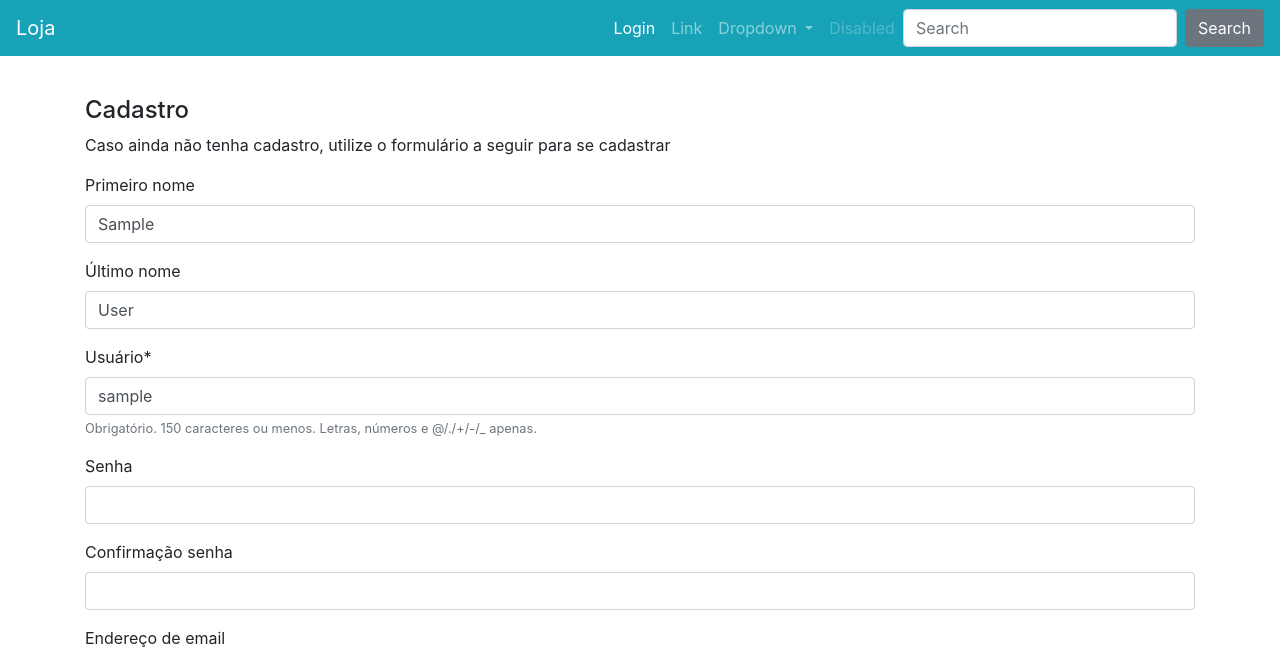
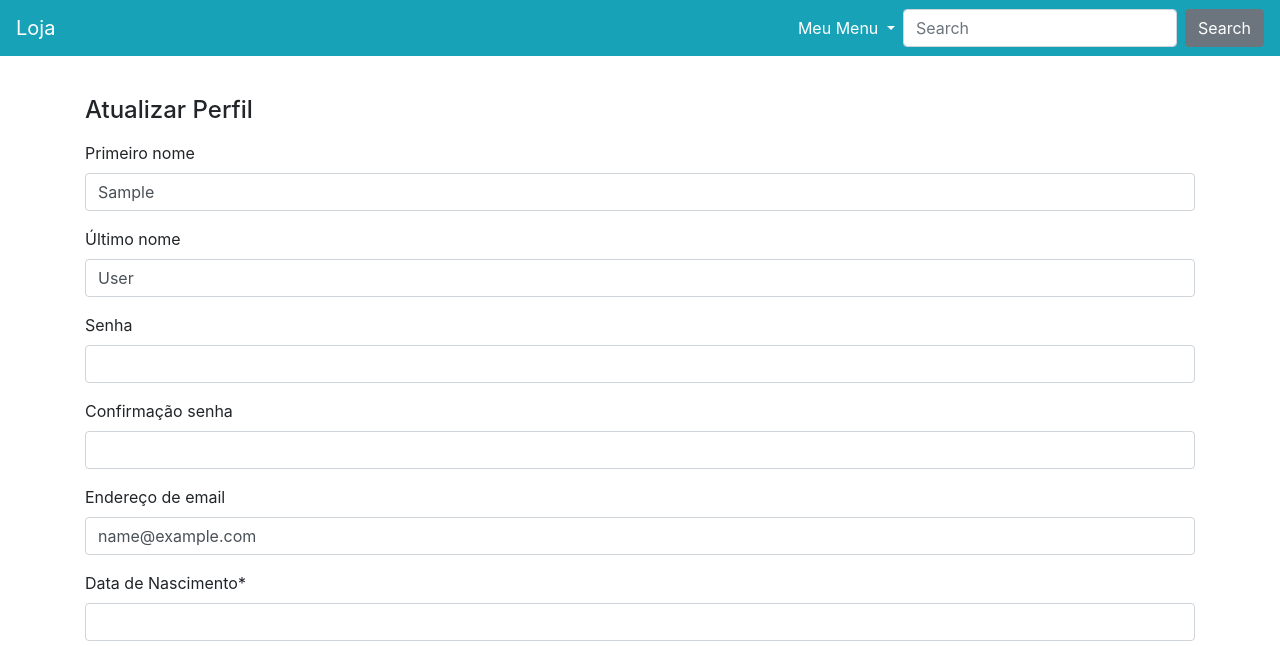
Before and after one commit to silviotmalmeida/projeto-loja-django, a Django app: page /perfil/ in a window 1280 px wide. Shown: the top 647 px of the page. Run offline with Django 4.2, Linux system fonts and the light colour scheme; the visitor is signed in with stand-in values (Sample User, id 1); data that the repository does not hold is empty; some libraries are stand-ins or nearby versions.

Commit message:
Implementacao ate metade da aula 17

```diff
--- a/app/perfil/admin.py
+++ b/app/perfil/admin.py
@@ -8,16 +8,16 @@ from .models import Perfil
 class PerfilAdmin(admin.ModelAdmin):
 
     # definindo as colunas a serem exibidas
-    list_display = ('id', 'id_usuario', 'cpf',)
+    list_display = ('id_usuario', 'cpf',)
 
     # definindo em quais colunas serão colocados links de edição
-    list_display_links = ('id',)
+    list_display_links = ('id_usuario',)
 
     # definindo o limite de registros por página
     list_per_page = 10
 
     # definindo as colunas a serem consideradas no campo de pesquisa
-    search_fields = ('id', 'cpf')
+    search_fields = ('cpf',)
 
     # definindo as colunas liberadas para ediçao na tela de listagem
     list_editable = ()
--- a/app/perfil/forms.py
+++ b/app/perfil/forms.py
@@ -10,13 +10,6 @@ from . import models
 
 # formulário responsável pelo cadastro do perfil de um usuário
 class PerfilForm(forms.ModelForm):
-
-    # customizando o método construtor da classe, adicionando o atributo perfil
-    def __init__(self, perfil=None, *args, **kwargs):
-        super().__init__(*args, **kwargs)
-
-        # atribuindo o user
-        self.perfil = perfil
 
     # customizando o formulário
     class Meta:
@@ -58,7 +51,7 @@ class UserForm(forms.ModelForm):
         # definindo a model
         model = User
         # definindo os campos a serem exibidos
-        fields = ('first_name', 'last_name', 'username', 'password',
+        fields = ('first_name', 'last_name', 'password',
                   'password2', 'email')
 
     # definindo as validações do formulário
@@ -74,20 +67,14 @@ class UserForm(forms.ModelForm):
         validation_error_msgs = {}
 
         # obtendo os dados do formulário
-        username_data = cleaned.get('username')
         email_data = data.get('email')
         password_data = cleaned.get('password')
         password2_data = cleaned.get('password2')
-
-        # consultando se o username já é utilizado
-        username_db = User.objects.filter(username=username_data).first()
 
         # consultando se o email já é utilizado
         email_db = User.objects.filter(email=email_data).first()
 
         # definindo os textos dos erros de validação
-        error_msg_username_exists = 'Nome de usuário já existe'
-        error_msg_username_match = 'Nome de usuário não pode ser alterado'
         error_msg_email_exists = 'E-mail já existe'
         error_msg_email_empty = 'E-mail não pode ser vazio'
         error_msg_password_match = 'As duas senhas não conferem'
@@ -96,12 +83,6 @@ class UserForm(forms.ModelForm):
 
         # se o atributo de classe user estiver definido, trata-se de uma atualização
         if self.user:
-            # se o username já estiver sendo utilizado
-            if username_db:
-                # se o username do formulário for diferente do cadastrado no bd
-                if username_data != username_db.username:
-                    # adiciona um erro de validação
-                    validation_error_msgs['username'] = error_msg_username_match
 
             # se email não foi preenchido
             if not email_data:
@@ -110,8 +91,10 @@ class UserForm(forms.ModelForm):
 
             # se o email já estiver sendo utilizado
             if email_db:
-                # adiciona um erro de validação
-                validation_error_msgs['email'] = error_msg_email_exists
+                # se o email do formulário for diferente do cadastrado no bd
+                if email_data != email_db.email:
+                    # adiciona um erro de validação
+                    validation_error_msgs['email'] = error_msg_email_exists
 
             # se password foi preenchido
             if password_data:
@@ -128,11 +111,6 @@ class UserForm(forms.ModelForm):
 
         # se o atributo de classe user não estiver definido, trata-se de um novo cadastro
         else:
-            # se o username já estiver sendo utilizado
-            if username_db:
-                # adiciona um erro de validação
-                validation_error_msgs['username'] = error_msg_username_exists
-
             # se email não foi preenchido
             if not email_data:
                 # adiciona um erro de validação
--- a/app/perfil/templates/perfil/create.html
+++ b/app/perfil/templates/perfil/create.html
@@ -5,7 +5,7 @@
 {% load crispy_forms_tags %}
 
 {# definindo o title a ser inserido no base.html #}
-{% block title %}Criar perfil{% endblock %}
+{% block title %}Login / Criar Perfil{% endblock %}
 
 {# criando o bloco content a ser inserido no base.html #}
 {% block content %}
@@ -42,7 +42,7 @@
     {# renderiza o formulário de cadastro #}
     <div class="col-lg mt-3">
 
-        {% block titulocadastro %}
+        {% block form-title %}
         <h4>Cadastro</h4>
         <p>
             Caso ainda não tenha cadastro, utilize o formulário a seguir para se
--- /dev/null
+++ b/app/perfil/templates/perfil/update.html
@@ -0,0 +1,11 @@
+{# extende o arquivo do template global base.html #}
+{% extends 'perfil/create.html' %}
+
+{# definindo o title a ser inserido no base.html #}
+{% block title %}Atualizar Perfil{% endblock %}
+
+{# criando o bloco form-title a ser inserido no create.html #}
+{% block form-title %}
+    <h4>Atualizar Perfil</h4>
+    <p></p>
+{% endblock %}
--- a/app/perfil/urls.py
+++ b/app/perfil/urls.py
@@ -10,10 +10,8 @@ app_name = 'perfil'
 
 # definindo os endpoints do app
 urlpatterns = [
-    # definindo o endpoint de criação de perfis
+    # definindo o endpoint de criação e atualização de perfis
     path('', views.Create.as_view(), name='create'),
-    # definindo o endpoint de edição de perfis
-    path('update/', views.Update.as_view(), name='update'),
     # definindo o endpoint de login
     path('login/', views.Login.as_view(), name='login'),
     # definindo o endpoint de logout
--- a/app/perfil/views.py
+++ b/app/perfil/views.py
@@ -1,5 +1,5 @@
 # importação default
-from django.shortcuts import render, get_object_or_404
+from django.shortcuts import render, get_object_or_404, redirect
 
 # importando os tipos de views a serem utilizadas
 from django.views.generic.list import ListView
@@ -8,11 +8,21 @@ from django.views import View
 # importando a model User do django
 from django.contrib.auth.models import User
 
+# importando as funções de autenticação do django
+from django.contrib.auth import authenticate, login
+
 # importando as models do app
 from . import models
 
 # importando os forms do app
 from . import forms
+
+# biblioteca para cópia de objetos
+import copy
+
+# importando as mensagens do django
+from django.contrib import messages
+
 
 
 # definindo a view BaseCustomView
@@ -25,11 +35,17 @@ class BaseCustomView(View):
     def setup(self, *args, **kwargs):
         super().setup(*args, **kwargs)
 
+        # criando uma cópia do carrinho da sessão
+        self.cart = copy.deepcopy(self.request.session.get('cart'), {})
+
         # inicializando o perfil
         self.perfil = None
 
         # se o usuário estiver autenticado
         if self.request.user.is_authenticated:
+
+            # altera o template a ser utilizado
+            self.template_name = 'perfil/update.html'
 
             # obtendo o perfil do usuário logado
             self.perfil = models.Perfil.objects.filter(
@@ -46,7 +62,6 @@ class BaseCustomView(View):
                 # passando o formulário de perfil, com dados do POST ou vazio
                 # e os dados do usuário logado
                 'perfilform': forms.PerfilForm(data=self.request.POST or None,
-                                               perfil=self.perfil,
                                                instance=self.perfil),
             }
         else:
@@ -78,6 +93,7 @@ class BaseCustomView(View):
 
 # definindo a view Create
 # vai herdar de BaseCustomView
+# possui a função de criar e editar usuários e perfis
 class Create(BaseCustomView):
 
     # definindo a resposta a uma requisição post
@@ -85,7 +101,11 @@ class Create(BaseCustomView):
 
         # se houve alguma falha de validação dos formulários
         if not self.userform.is_valid() or not self.perfilform.is_valid():
-            # renderizando o template
+
+            # envia mensagem de erro
+            messages.error(self.request, 'Foram encontrados erros no formulário.')
+
+            # renderizando o template mantendo os dados no POST
             return self.render_template
 
         # obtendo os dados do formulário
@@ -136,13 +156,28 @@ class Create(BaseCustomView):
             # salvando o perfil do user no bd
             perfil.save()
 
-        # renderizando o template
-        return self.render_template
+        # se o password foi preenchido
+        if password:
 
+            # verifica a validade dos dados de autenticação
+            is_user = authenticate(
+                self.request, username=self.request.user.username, password=password)
 
-# definindo a view Update
-class Update(ListView):
-    pass
+            # realiza o login
+            if is_user:
+                login(self.request, user=user)
+
+        # recriando o carrinho da sessão para evitar a perda do carrinho na edição do usuário
+        self.request.session['cart'] = self.cart
+
+        # salvando a sessão
+        self.request.session.save()
+
+        # enviando mensagem de sucesso
+        messages.success(self.request, 'Operação realizada com sucesso!')
+
+        # reabre o template sem os dados no POST
+        return redirect('perfil:create')
 
 
 # definindo a view Login
--- a/app/templates/partials/_nav.html
+++ b/app/templates/partials/_nav.html
@@ -5,6 +5,8 @@
 
 <nav class="navbar navbar-dark bg-primary navbar-expand-lg">
   <a class="navbar-brand" href="{% url 'produto:list' %}">Loja</a>
+
+  {# renderizando o toggler #}
   <button
     class="navbar-toggler"
     type="button"
@@ -17,17 +19,13 @@
     <span class="navbar-toggler-icon"></span>
   </button>
 
+  {# itens a serem inseridos no toggler #}
   <div class="collapse navbar-collapse" id="navbarSupportedContent">
     <ul class="navbar-nav ml-auto">
-      <li class="nav-item active">
-        <a class="nav-link" href="{% url 'perfil:create' %}"
-          >Login</a
-        >
-      </li>
-      <li class="nav-item">
-        <a class="nav-link" href="#">Link</a>
-      </li>
-      <li class="nav-item dropdown">
+
+      {# renderizando o menu do usuário #}
+      {% if request.user.is_authenticated %}
+      <li class="nav-item active dropdown">
         <a
           class="nav-link dropdown-toggle"
           href="#"
@@ -37,18 +35,22 @@
           aria-haspopup="true"
           aria-expanded="false"
         >
-          Dropdown
+          Meu Menu
         </a>
         <div class="dropdown-menu" aria-labelledby="navbarDropdown">
-          <a class="dropdown-item" href="#">Action</a>
-          <a class="dropdown-item" href="#">Another action</a>
+          <a class="dropdown-item" href="#">Meus Pedidos</a>
+          <a class="dropdown-item" href="{% url 'perfil:create' %}">Atualizar perfil</a>
           <div class="dropdown-divider"></div>
-          <a class="dropdown-item" href="#">Something else here</a>
+          <a class="dropdown-item" href="{% url 'perfil:logout' %}">Sair</a>
         </div>
       </li>
-      <li class="nav-item">
-        <a class="nav-link disabled" href="#">Disabled</a>
+      {# renderizando botão de login #}
+      {% else %}
+      <li class="nav-item active">
+        <a class="nav-link" href="{% url 'perfil:login' %}">Entre / Cadastre-se</a>
       </li>
+      {% endif %}
+
 
       {# se o carrinho da sessão existir #}
       {% if request.session.cart %}
@@ -73,6 +75,8 @@
       {% endif %}
 
     </ul>
+
+    {# formulário de busca #}
     <form class="form-inline my-2 my-lg-0">
       <input
         class="form-control mr-sm-2"
```
